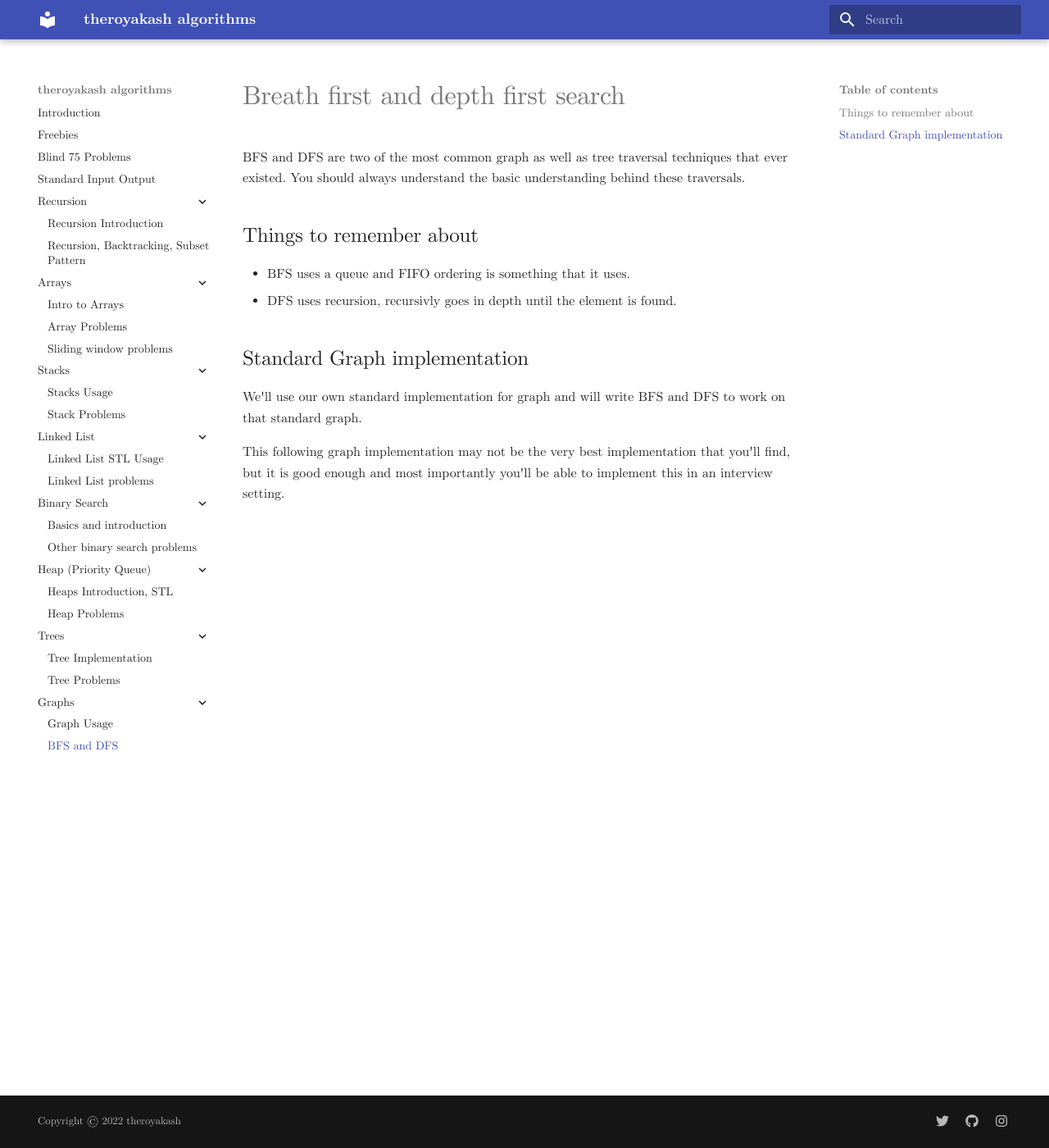
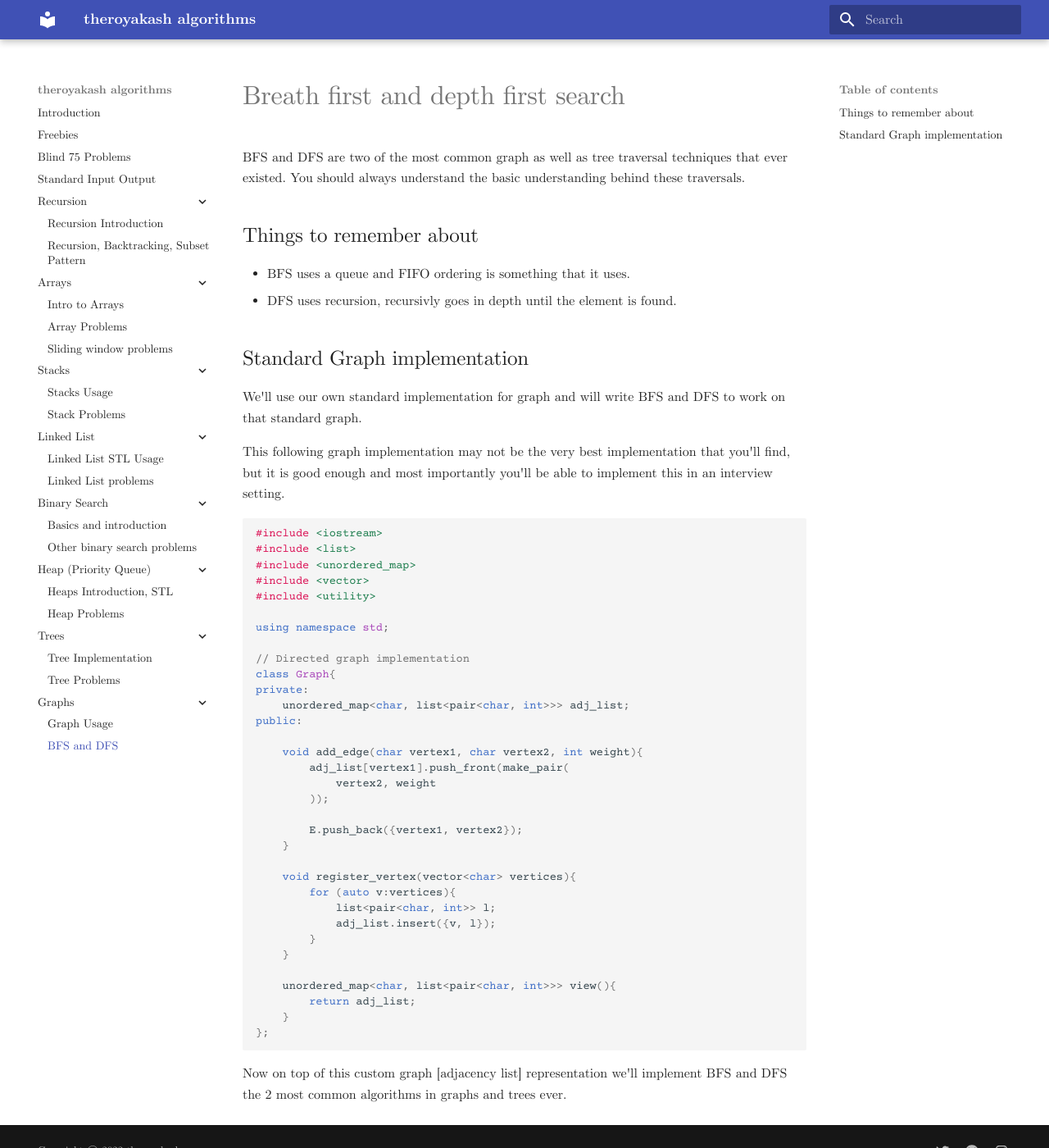
Before and after one commit to theroyakash/algorithms.theroyakash.com, an MkDocs documentation site: the page built from docs/graph/bfs-dfs.md, in a window 1280 px wide and 1400 px high. Shown: the whole window at 82% size. Built offline with MkDocs 1.6.1 and Material for MkDocs 9.7.7, drawn with Linux system fonts in a browser that asks for light colours.

Commit message:
Update bfs-dfs.md

````diff
--- a/docs/graph/bfs-dfs.md
+++ b/docs/graph/bfs-dfs.md
@@ -9,3 +9,41 @@ BFS and DFS are two of the most common graph as well as tree traversal technique
 We'll use our own standard implementation for graph and will write BFS and DFS to work on that standard graph.
 
 This following graph implementation may not be the very best implementation that you'll find, but it is good enough and most importantly you'll be able to implement this in an interview setting.
+
+```cpp
+#include <iostream>
+#include <list>
+#include <unordered_map>
+#include <vector>
+#include <utility>
+
+using namespace std;
+
+// Directed graph implementation
+class Graph{
+private:
+    unordered_map<char, list<pair<char, int>>> adj_list;
+public:
+
+    void add_edge(char vertex1, char vertex2, int weight){
+        adj_list[vertex1].push_front(make_pair(
+            vertex2, weight
+        ));
+
+        E.push_back({vertex1, vertex2});
+    }
+
+    void register_vertex(vector<char> vertices){
+        for (auto v:vertices){
+            list<pair<char, int>> l;
+            adj_list.insert({v, l});
+        }
+    }
+
+    unordered_map<char, list<pair<char, int>>> view(){
+        return adj_list;
+    }
+};
+```
+
+Now on top of this custom graph [adjacency list] representation we'll implement BFS and DFS the 2 most common algorithms in graphs and trees ever.
````
